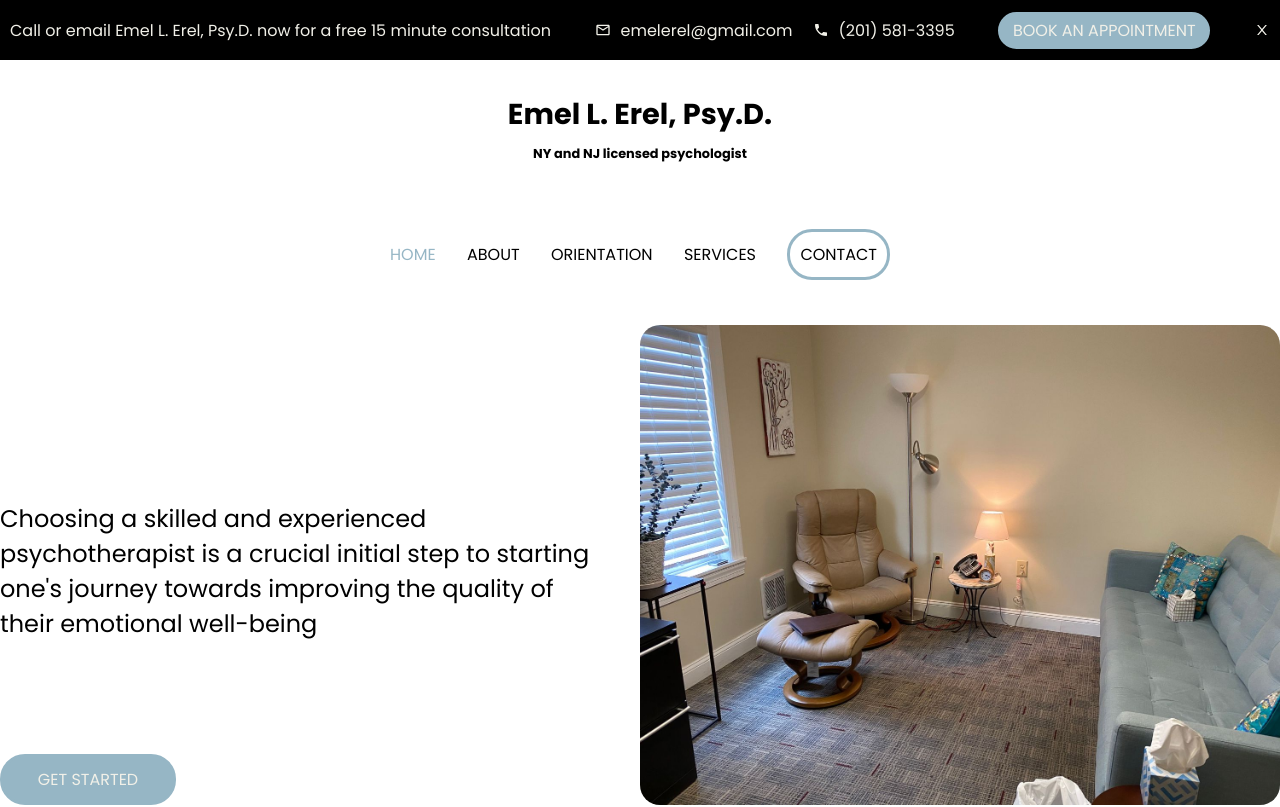
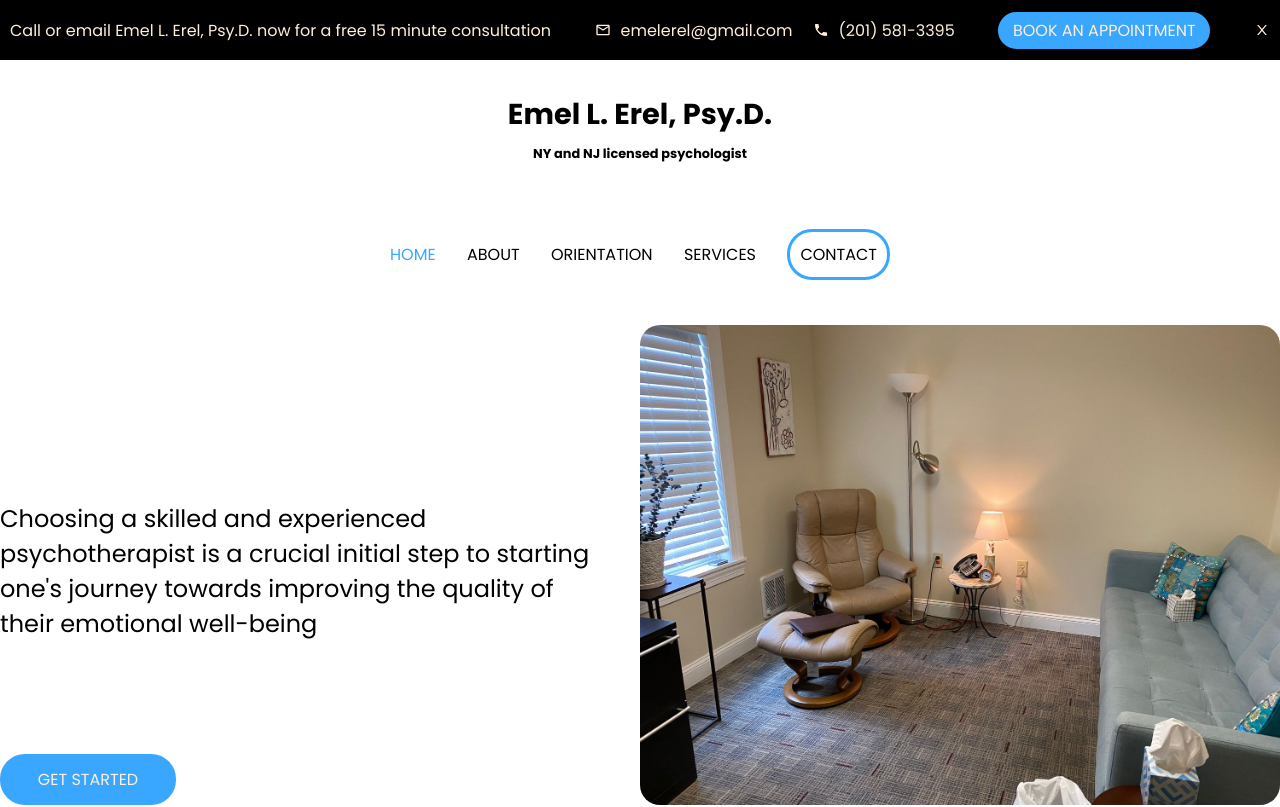
Before and after one commit to yigitzarbun/emel-erel, a React (Vite) app: page / in a window 1280 px wide. Shown: the top 807 px of the page. Built offline with nearby package versions, Linux system fonts and the light colour scheme; no server answers.

Commit message:
changed colors

```diff
--- a/src/common/colors.scss
+++ b/src/common/colors.scss
@@ -1,12 +1,12 @@
-// picked by emel
-// $soft: #e0f4ff;
-// $medium: #87c4ff;
-// $dark: #39a7ff;
-// $alien: #ffeed9;
+//picked by emel
+$soft: #e0f4ff;
+$medium: #87c4ff;
+$dark: #39a7ff;
+$alien: #ffeed9;
 $warning: #ff6666;
 
 // picked by yigit
-$soft: #f1f0e8;
-$medium: #adc4ce;
-$dark: #96b6c5;
-$alien: #f1f0e8;
+// $soft: #f1f0e8;
+// $medium: #adc4ce;
+// $dark: #96b6c5;
+// $alien: #f1f0e8;
```
